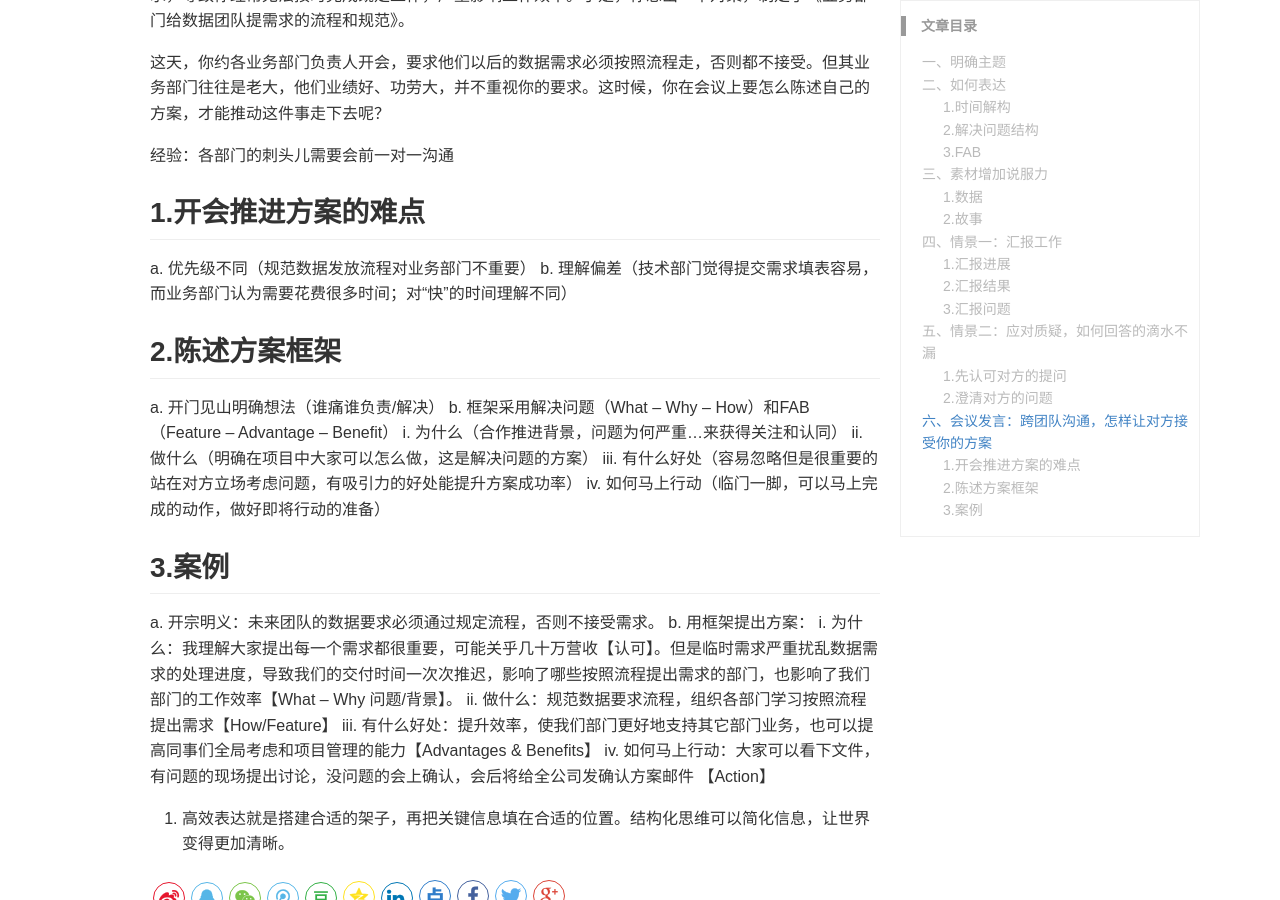
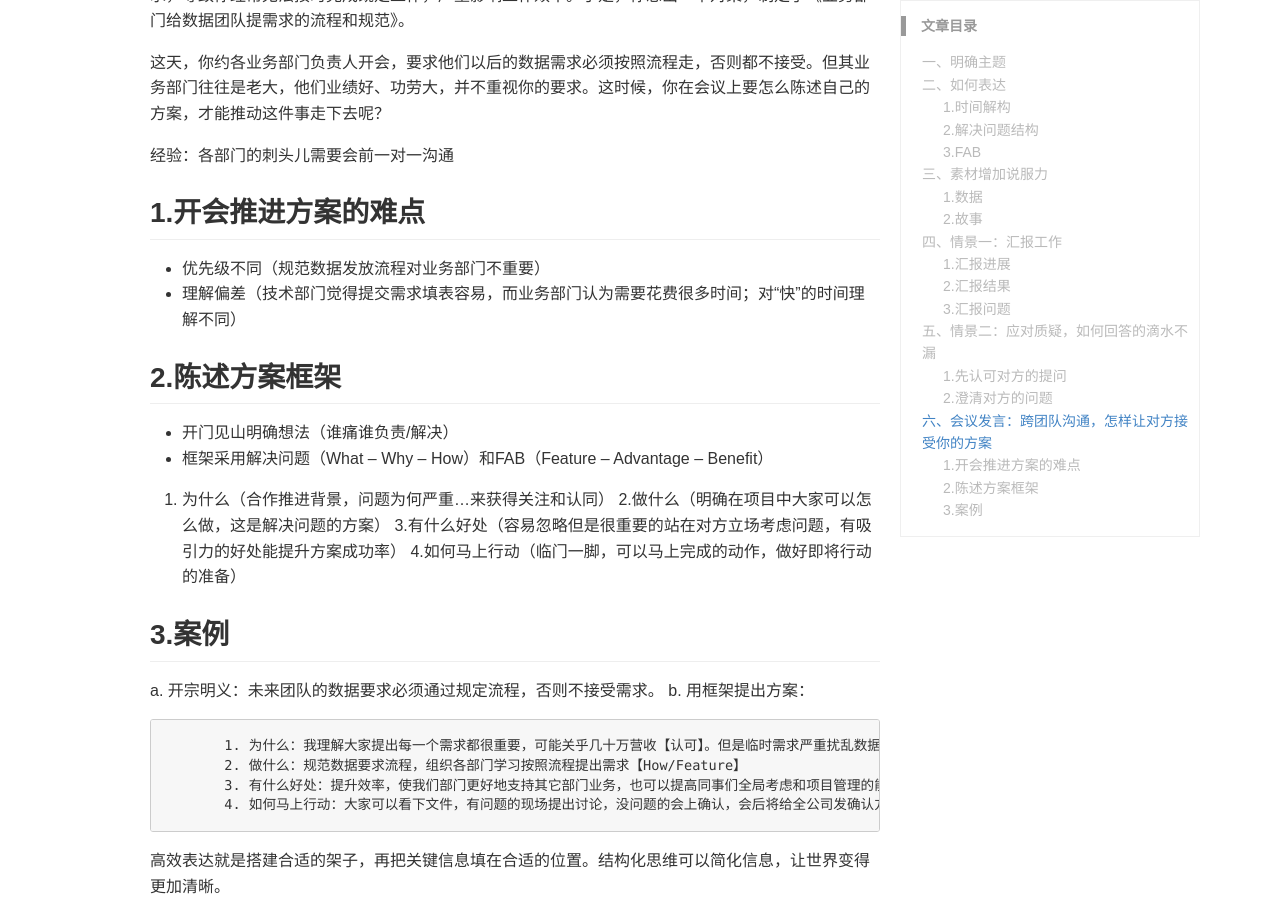
Before and after one commit to guofeng007/guofeng007.github.com, a Jekyll site: the page built from _posts/blog/2020-3-13-how-to-present.md, in a window 1280 px wide and 900 px high, scrolled down 2657 px. Built offline with Jekyll 4.4.1, drawn with Linux system fonts in a browser that asks for light colours.

Commit message:
Update 2020-3-13-how-to-present.md

```diff
--- a/_posts/blog/2020-3-13-how-to-present.md
+++ b/_posts/blog/2020-3-13-how-to-present.md
@@ -99,23 +99,28 @@
 经验：各部门的刺头儿需要会前一对一沟通
 
 ## 1.开会推进方案的难点
-  a.      优先级不同（规范数据发放流程对业务部门不重要）
-  b.      理解偏差（技术部门觉得提交需求填表容易，而业务部门认为需要花费很多时间；对“快”的时间理解不同）
+
+  - 优先级不同（规范数据发放流程对业务部门不重要）
+  - 理解偏差（技术部门觉得提交需求填表容易，而业务部门认为需要花费很多时间；对“快”的时间理解不同）
 
 ## 2.陈述方案框架
-  a.      开门见山明确想法（谁痛谁负责/解决）
-  b.      框架采用解决问题（What – Why – How）和FAB（Feature – Advantage – Benefit）
-           i.      为什么（合作推进背景，问题为何严重…来获得关注和认同）
-           ii.      做什么（明确在项目中大家可以怎么做，这是解决问题的方案）
-           iii.      有什么好处（容易忽略但是很重要的站在对方立场考虑问题，有吸引力的好处能提升方案成功率）
-           iv.      如何马上行动（临门一脚，可以马上完成的动作，做好即将行动的准备）
+
+  - 开门见山明确想法（谁痛谁负责/解决）
+  - 框架采用解决问题（What – Why – How）和FAB（Feature – Advantage – Benefit）
+
+   1. 为什么（合作推进背景，问题为何严重…来获得关注和认同）
+   2.做什么（明确在项目中大家可以怎么做，这是解决问题的方案）
+   3.有什么好处（容易忽略但是很重要的站在对方立场考虑问题，有吸引力的好处能提升方案成功率）
+   4.如何马上行动（临门一脚，可以马上完成的动作，做好即将行动的准备）
 
 ## 3.案例
-  a.      开宗明义：未来团队的数据要求必须通过规定流程，否则不接受需求。
-  b.      用框架提出方案：
-           i.      为什么：我理解大家提出每一个需求都很重要，可能关乎几十万营收【认可】。但是临时需求严重扰乱数据需求的处理进度，导致我们的交付时间一次次推迟，影响了哪些按照流程提出需求的部门，也影响了我们部门的工作效率【What – Why 问题/背景】。
-           ii.      做什么：规范数据要求流程，组织各部门学习按照流程提出需求【How/Feature】
-           iii.      有什么好处：提升效率，使我们部门更好地支持其它部门业务，也可以提高同事们全局考虑和项目管理的能力【Advantages & Benefits】
-           iv.      如何马上行动：大家可以看下文件，有问题的现场提出讨论，没问题的会上确认，会后将给全公司发确认方案邮件 【Action】
 
-5.      高效表达就是搭建合适的架子，再把关键信息填在合适的位置。结构化思维可以简化信息，让世界变得更加清晰。
+  a. 开宗明义：未来团队的数据要求必须通过规定流程，否则不接受需求。
+  b. 用框架提出方案：
+
+           1. 为什么：我理解大家提出每一个需求都很重要，可能关乎几十万营收【认可】。但是临时需求严重扰乱数据需求的处理进度，导致我们的交付时间一次次推迟，影响了哪些按照流程提出需求的部门，也影响了我们部门的工作效率【What – Why 问题/背景】。
+           2. 做什么：规范数据要求流程，组织各部门学习按照流程提出需求【How/Feature】
+           3. 有什么好处：提升效率，使我们部门更好地支持其它部门业务，也可以提高同事们全局考虑和项目管理的能力【Advantages & Benefits】
+           4. 如何马上行动：大家可以看下文件，有问题的现场提出讨论，没问题的会上确认，会后将给全公司发确认方案邮件 【Action】
+
+高效表达就是搭建合适的架子，再把关键信息填在合适的位置。结构化思维可以简化信息，让世界变得更加清晰。
```
